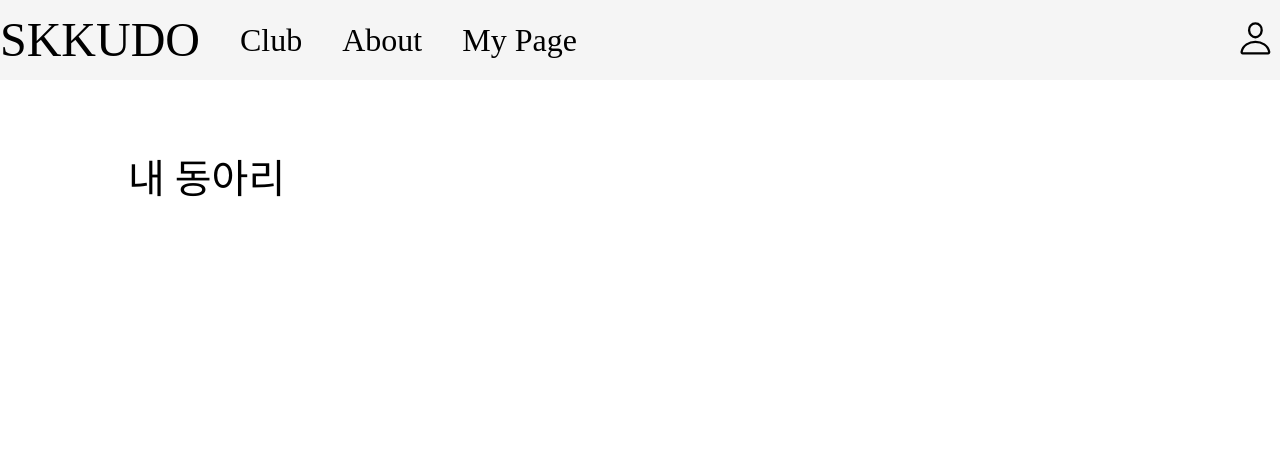
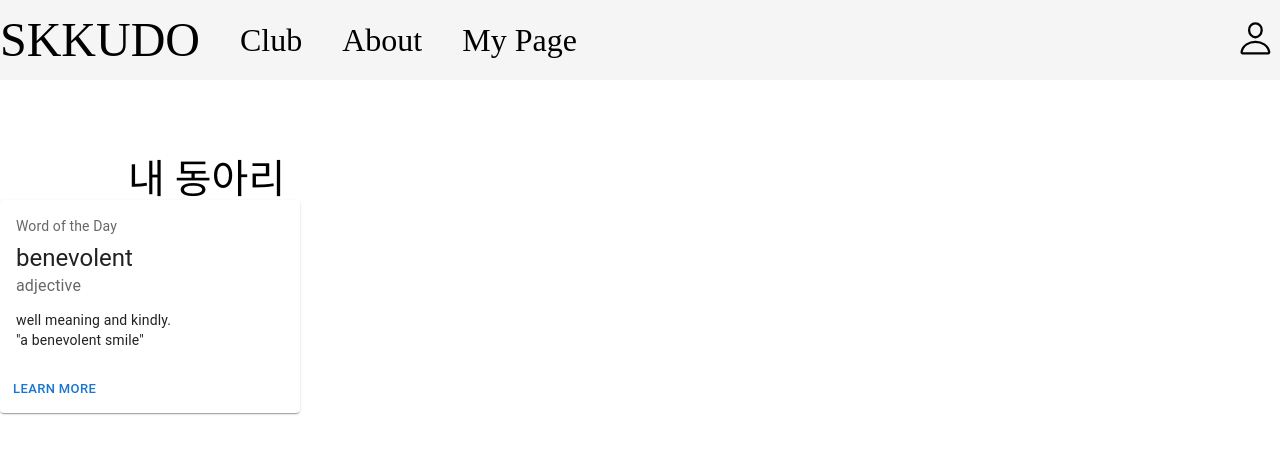
Before and after one commit to taeju-moon/SKKUDO_frontend_self, a React (Create React App) app: page /myPage in a window 1280 px wide. Shown: the top 454 px of the page. Built offline with nearby package versions, Linux system fonts and the light colour scheme.

Commit message:
npm install emotion & add test mui card component

```diff
--- a/package.json
+++ b/package.json
@@ -3,6 +3,8 @@
   "version": "0.1.0",
   "private": true,
   "dependencies": {
+    "@emotion/react": "^11.10.4",
+    "@emotion/styled": "^11.10.4",
     "@mui/material": "^5.10.5",
     "@mui/styled-engine-sc": "^5.10.3",
     "@testing-library/jest-dom": "^5.16.5",
--- a/src/pages/MyPage.tsx
+++ b/src/pages/MyPage.tsx
@@ -1,3 +1,10 @@
+import {
+  Button,
+  Card,
+  CardActions,
+  CardContent,
+  Typography,
+} from "@mui/material";
 import styled from "styled-components";
 
 const MyPageContainer = styled.div`
@@ -18,6 +25,7 @@
 `;
 
 const ClubCardsContainer = styled.div`
+  width: 100%;
   flex-wrap: wrap;
 `;
 
@@ -28,7 +36,33 @@
     <MyPageContainer>
       <SectionContainer>
         <Title>내 동아리</Title>
-        <ClubCardsContainer></ClubCardsContainer>
+        <ClubCardsContainer>
+          <Card sx={{ minWidth: 275, maxWidth: 300 }}>
+            <CardContent>
+              <Typography
+                sx={{ fontSize: 14 }}
+                color="text.secondary"
+                gutterBottom
+              >
+                Word of the Day
+              </Typography>
+              <Typography variant="h5" component="div">
+                benevolent
+              </Typography>
+              <Typography sx={{ mb: 1.5 }} color="text.secondary">
+                adjective
+              </Typography>
+              <Typography variant="body2">
+                well meaning and kindly.
+                <br />
+                {'"a benevolent smile"'}
+              </Typography>
+            </CardContent>
+            <CardActions>
+              <Button size="small">Learn More</Button>
+            </CardActions>
+          </Card>
+        </ClubCardsContainer>
       </SectionContainer>
     </MyPageContainer>
   );
```
Also changed, not shown: tsconfig.json (+6 -9 lines), 1 other file (tests, documents, lock files or other folders).
